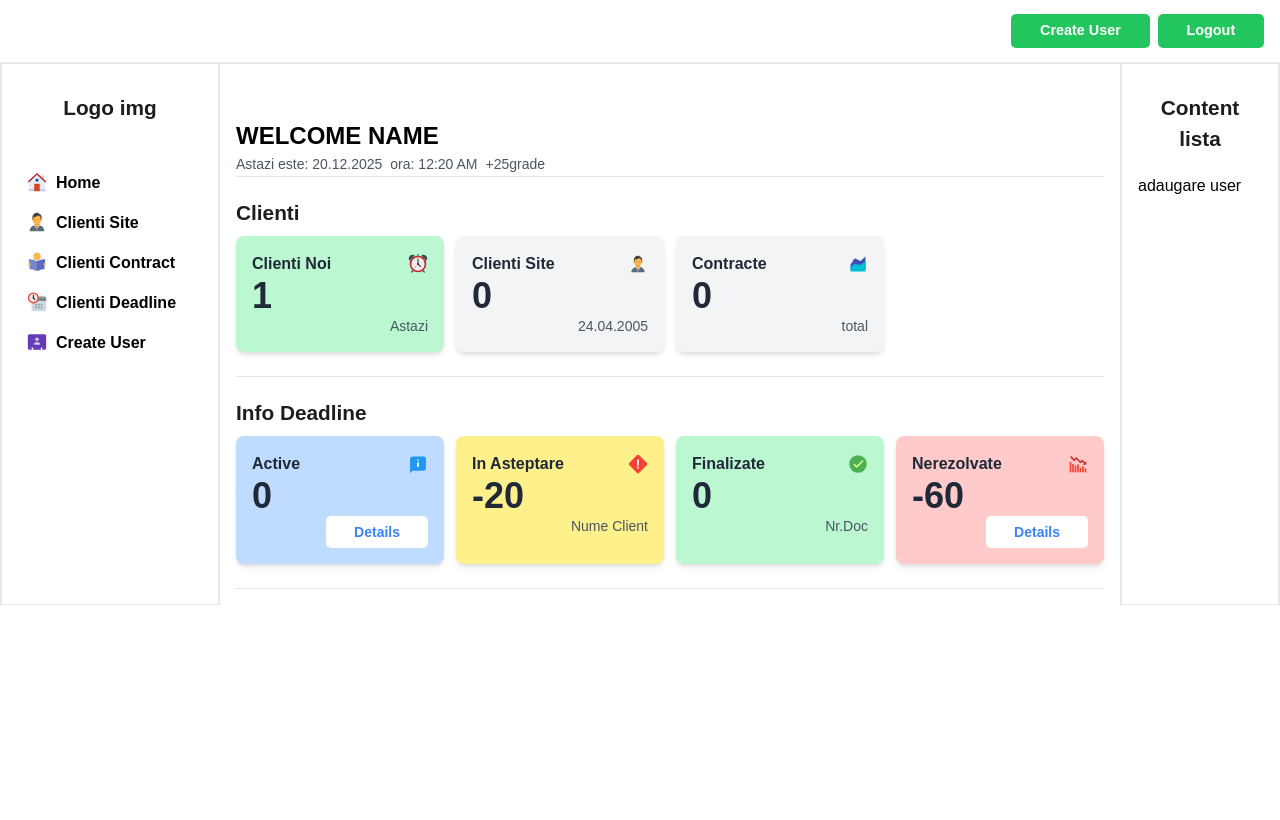
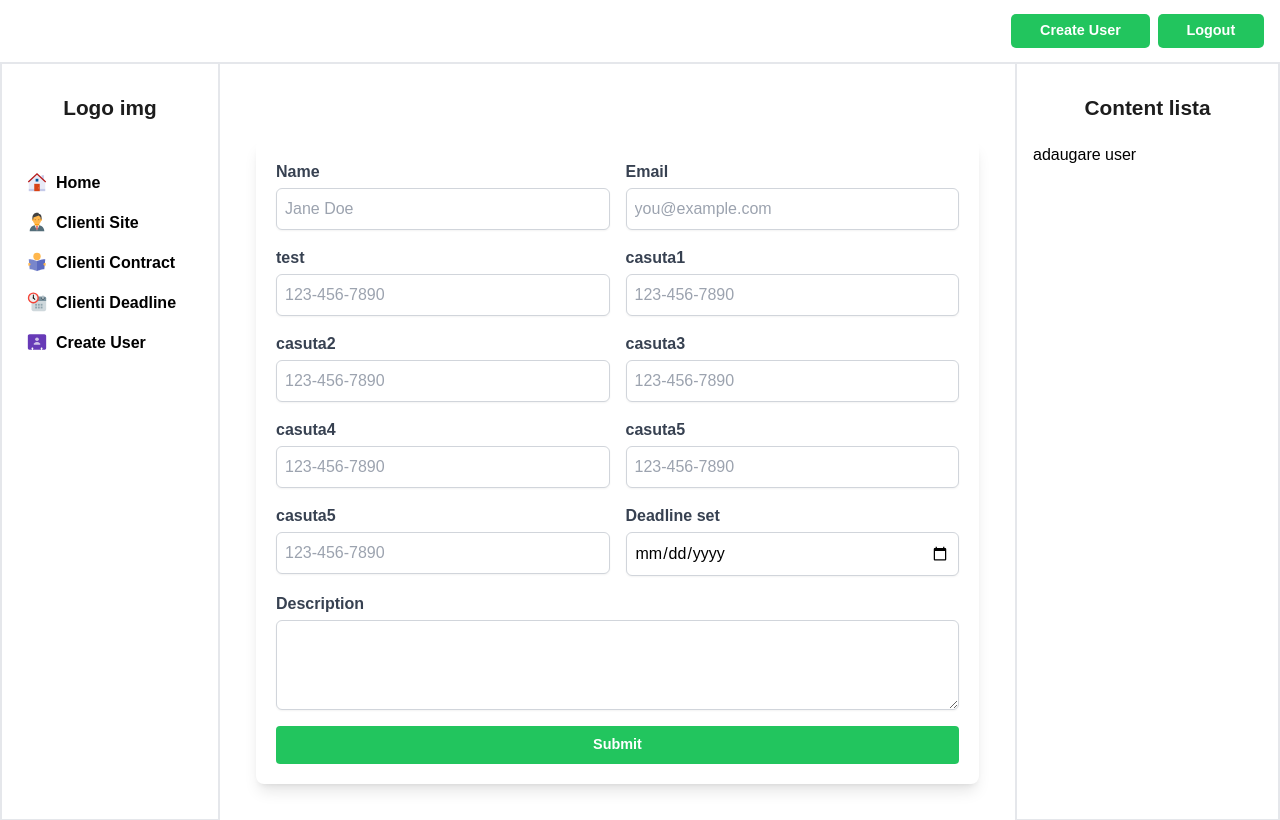
Before and after one commit to dexterR35/adminCredit, a React (Vite) app: page /admin/services in a window 1280 px wide. Before the commit this address led to /admin/home. Built offline with nearby package versions, Linux system fonts and the light colour scheme; no server answers; the database is empty; sample sign-in values are in the browser's storage.

Commit message:
update page

```diff
--- a/package.json
+++ b/package.json
@@ -24,6 +24,7 @@
     "@tanstack/react-query": "^5.29.0",
     "dayjs": "^1.11.10",
     "firebase": "^10.7.2",
+    "formik": "^2.4.5",
     "mantine-react-table": "^1.3.4",
     "material-react-table": "^2.12.1",
     "react": "^18.2.0",
--- a/src/App.jsx
+++ b/src/App.jsx
@@ -10,6 +10,7 @@ import UserSite from './components/UserData/CustomersPage';
 import ContractPage from './components/UserData/ContractPage';
 import AsideMenu from './components/AsideMenu';
 import AsideContent from './components/AsideContent';
+import FormUser from './components/DeadlinePage/DeadlinePage'
 import LoginPage from './components/LoginPage/LoginPage';
 import { checkAuthStatus } from './services/Hooks';
 import { ToastContainer } from 'react-toastify';
@@ -59,6 +60,7 @@ const App = () => {
           <Route path="home" element={<HomePage user={user} />} />
           <Route path="customers" element={<UserSite />} />
           <Route path="contractUsers" element={<ContractPage />} />
+          <Route path="services" element={<FormUser />} />
           <Route path="*" element={<Navigate to="/admin/home" replace />} />
         </Routes>
       </ProtectedRoute>} />
--- /dev/null
+++ b/src/components/DeadlinePage/DeadlinePage.jsx
@@ -0,0 +1,87 @@
+import { Formik, Form, Field } from 'formik';
+// import { useCreate } from './hooks/useCreate'; // asigură-te că importi hook-ul corespunzător
+
+const FormUser = () => {
+    //   const addData = useCreate();
+    return (
+        <div className="max-w-4xl mx-0 p-5">
+            <Formik
+                initialValues={{
+                    name: '',
+                    deadline: '',
+                    email: '',
+                    phone: '',
+                    address: '',
+                    city: '',
+                    country: '',
+                    zip: '',
+                    description: '',
+                    project: ''
+                }}
+                onSubmit={(values, { setSubmitting }) => {
+                    addData(values);
+                    setSubmitting(false);
+                }}
+            >
+                {({ isSubmitting }) => (
+                    <Form className="form-layout ">
+                        <div className='form-group'>
+                            <label htmlFor="name" >Name</label>
+                            <Field id="name" name="name" placeholder="Jane Doe" />
+                        </div>
+                        {/* Repeat for each additional field */}
+                        <div className='form-group'>
+                            <label htmlFor="email" >Email</label>
+                            <Field id="email" name="email" type="email" placeholder="you@example.com" />
+                        </div>
+                        <div className='form-group'>
+                            <label htmlFor="phone" >test</label>
+                            <Field id="phone" name="phone" placeholder="123-456-7890" />
+                        </div>
+                        <div className='form-group'>
+                            <label htmlFor="phone" >casuta1</label>
+                            <Field id="phone" name="phone" placeholder="123-456-7890" />
+                        </div>
+                        <div className='form-group'>
+                            <label htmlFor="phone" >casuta2</label>
+                            <Field id="phone" name="phone" placeholder="123-456-7890" />
+                        </div>
+                        <div className='form-group'>
+                            <label htmlFor="phone" >casuta3</label>
+                            <Field id="phone" name="phone" placeholder="123-456-7890" />
+                        </div>
+                        <div className='form-group'>
+                            <label htmlFor="phone" >casuta4</label>
+                            <Field id="phone" name="phone" placeholder="123-456-7890" />
+                        </div>
+                        <div className='form-group'>
+                            <label htmlFor="phone" >casuta5</label>
+                            <Field id="phone" name="phone" placeholder="123-456-7890" />
+                        </div>
+                        <div className='form-group'>
+                            <label htmlFor="phone" >casuta5</label>
+                            <Field id="phone" name="phone" placeholder="123-456-7890" />
+                        </div>
+                        <div className='form-group '>
+                            <label htmlFor="deadline">Deadline set</label>
+                            <Field id="deadline" name="deadline" type="date" />
+                        </div>
+
+                        <div className="col-span-2 form-group">
+                            <label htmlFor="description" >Description</label>
+                            <Field as="textarea" id="description" name="description" rows="3" />
+                        </div>
+
+                        <div className="form-group col-span-full">
+                            <button type="submit" disabled={isSubmitting} className='form-button'>
+                                Submit
+                            </button>
+                        </div>
+                    </Form>
+                )}
+            </Formik>
+        </div>
+    );
+};
+
+export default FormUser
--- a/src/components/HomePage.jsx
+++ b/src/components/HomePage.jsx
@@ -3,6 +3,7 @@ import { FetchCustomersData } from '../services/Hooks';
 import CardSmall from './utils/_CardSmall';
 import CustomModal from './ModalPage';
 const HomePage = ({ user }) => {
+
     const { customerData } = FetchCustomersData();  // Fetches and subscribes to customer data
     const [stats, setStats] = useState({
         newCustomers: 0,
@@ -58,7 +59,7 @@ const HomePage = ({ user }) => {
 
                     />
                     <CardSmall
-                        _one="Contracte "
+                        _one="Contracte"
                         _two={stats.totalCustomers / 2.5}
                         _three="total"
                         icon="cards"
--- a/src/components/utils/_CardSmall.jsx
+++ b/src/components/utils/_CardSmall.jsx
@@ -3,7 +3,7 @@ import IconR from "./_Icon"
 const CardSmall = ({ _one, _two, _three, icon, className, onDetailsClick }) => {
     const backgroundClass = className || 'bg-gray-100';
     return (
-        <div className={`${backgroundClass} rounded-lg p-4 w-52 shadow-md`}>
+        <div className={`${backgroundClass} rounded-lg p-4 w-56 shadow-md`}>
             <div>
                 <div className="flex items-center justify-between gap-2">
                     <p className="text-md text-start text-gray-800 font-semibold">{_one}</p>
--- a/src/index.css
+++ b/src/index.css
@@ -16,6 +16,11 @@
 }
 
 @tailwind components;
+
+
+
+
+
 @tailwind utilities;
 
 @layer components {
@@ -76,3 +81,21 @@
     font-weight: bold;
   }
 }
+
+
+/* FormStyles.css */
+.form-group label {
+  @apply text-gray-700 font-semibold;
+}
+
+.form-group input, .form-group textarea {
+  @apply mt-1 block w-full p-2 border border-gray-300 rounded-md shadow-sm;
+}
+
+.form-button {
+  @apply w-full px-4 py-2 text-white bg-green-500 rounded hover:bg-green-700 focus:outline-none focus:bg-green-600;
+}
+
+.form-layout {
+  @apply grid grid-cols-1 md:grid-cols-2 gap-4 p-5 bg-white shadow-lg rounded-lg;
+}
```
Also changed, not shown: 1 other file (tests, documents, lock files or other folders).
